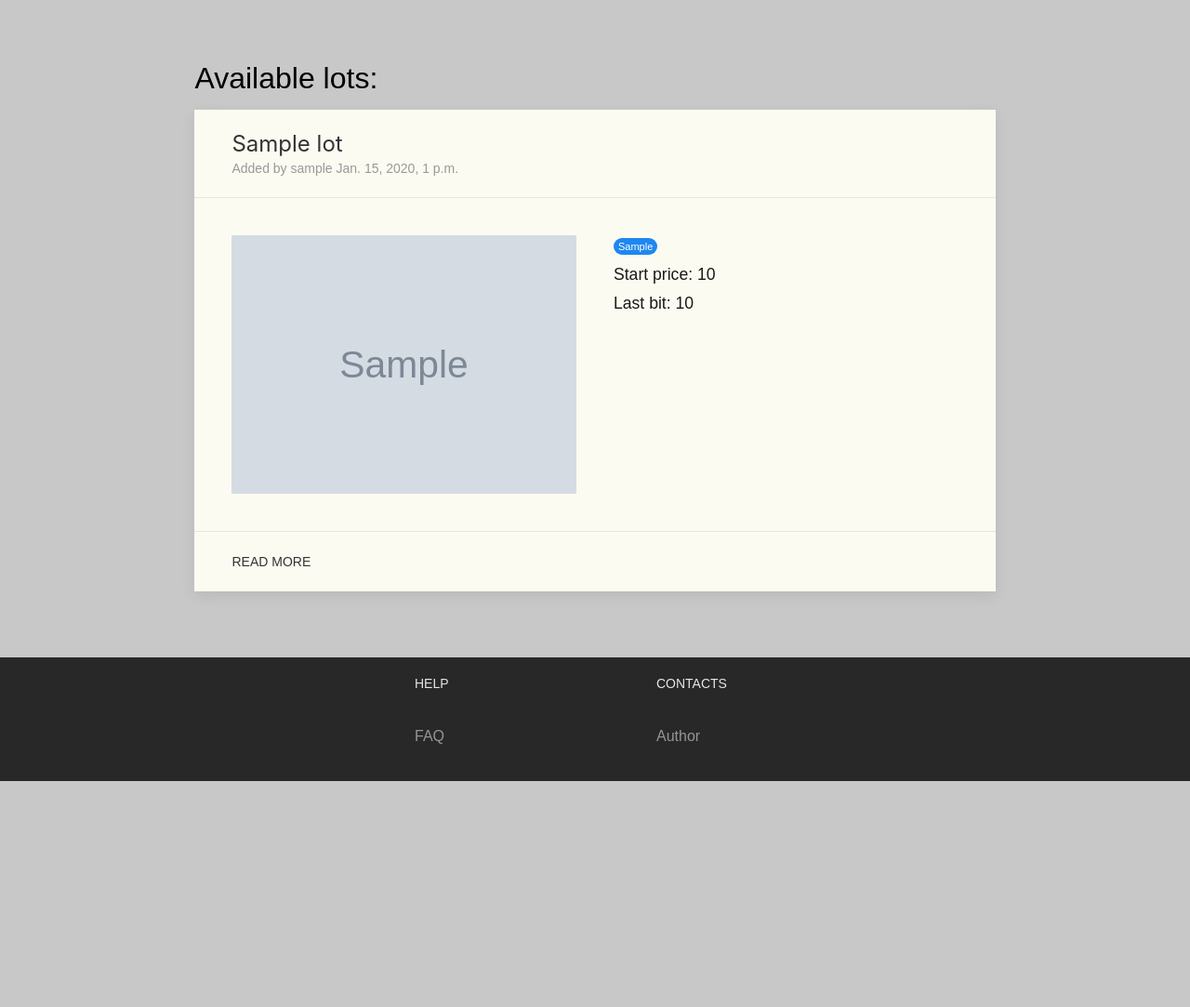
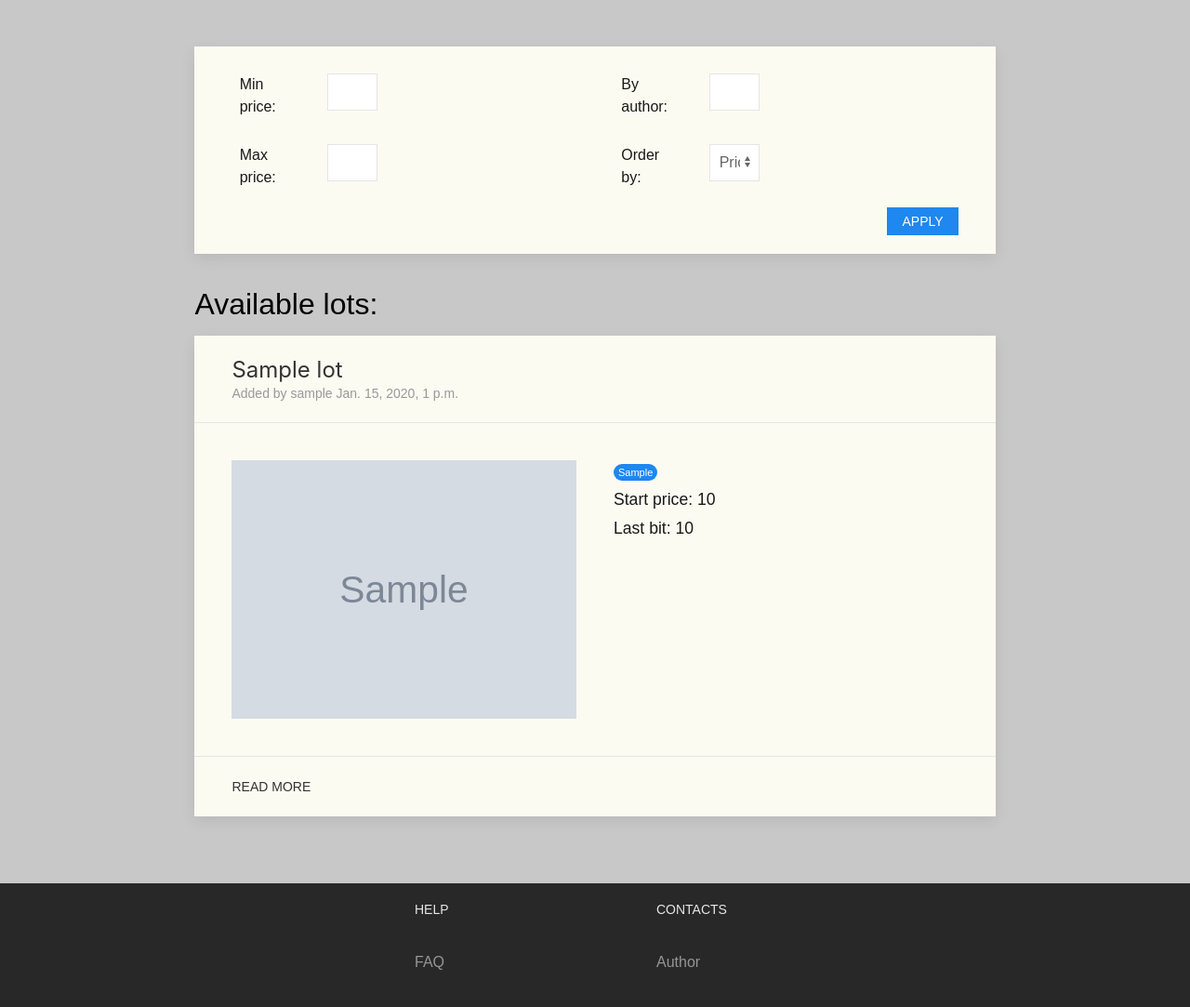
Before and after one commit to Gliger13/auction_site, a Django app: page /lots/page/1 in a window 1280 px wide. Shown: the part 80-1163 px from the top of the page at 93% size. Before the commit the page ends 920 px from the top, so only its background shows below. Run offline with Django 3.2, Linux system fonts and the light colour scheme; tables that the repository leaves empty hold one stand-in row (values such as "Sample post"); grey boxes marked "Sample" are stand-in pictures; some libraries are stand-ins or nearby versions.

Commit message:
Lots: add filter and order of lots

```diff
--- a/auction/auction/settings.py
+++ b/auction/auction/settings.py
@@ -41,6 +41,7 @@ INSTALLED_APPS = [
     'users.apps.UsersConfig',
     'lots.apps.LotsConfig',
     'django_cron',
+    'django_filters',
 ]
 
 MIDDLEWARE = [
--- a/auction/lots/forms.py
+++ b/auction/lots/forms.py
@@ -53,6 +53,7 @@ class LotsForm(forms.ModelForm):
         return super(LotsForm, self).is_valid()
 
     def save(self, commit=True):
+        self.instance.current_price = self.cleaned_data.get('base_price')
         return super().save(commit)
 
 
@@ -85,3 +86,51 @@ class SetBitForm(forms.ModelForm):
             lot.current_price = int(self.data['set_price'])
             lot.save()
             return True
+
+
+class FilterForm(forms.Form):
+    def __init__(self, *args, **kwargs):
+        super(FilterForm, self).__init__(*args, **kwargs)
+        for visible in self.visible_fields():
+            if type(visible.field.widget) == forms.Select:
+                visible.field.widget.attrs['class'] = 'uk-select'
+            else:
+                visible.field.widget.attrs['class'] = 'uk-input'
+
+    CHOICES = [
+        ('price_lth', 'Price: Low to High'),
+        ('price_htl', 'Price: High to Low'),
+        ('created_lth', 'Created: High to Low'),
+        ('created_htl', 'Created: Low to High'),
+        ('time_left_lth', 'Time left: High to Low'),
+        ('time_left_htl', 'Time left: Low to High'),
+    ]
+
+    min_price = forms.IntegerField(
+        widget=forms.NumberInput,
+        required=False,
+    )
+
+    max_price = forms.IntegerField(
+        widget=forms.NumberInput,
+        required=False,
+    )
+
+    by_author = forms.CharField(
+        widget=forms.TextInput,
+        required=False,
+    )
+
+    order_by = forms.ChoiceField(
+        choices=CHOICES,
+        widget=forms.Select,
+        required=False,
+    )
+
+    class Meta:
+        fields = [
+            'min_price',
+            'max_price',
+            'by_author',
+            'order_by',
+        ]
--- a/auction/lots/models.py
+++ b/auction/lots/models.py
@@ -27,8 +27,11 @@ class Lot(models.Model):
 
     @property
     def tags_list(self):
-        print(str(self.tags).split(';'))
         return str(self.tags).split(';')
+
+    @property
+    def price(self):
+        return self.base_price if self.base_price > self.current_price else self.current_price
 
 
 class ImageTags(models.Model):
--- a/auction/lots/views.py
+++ b/auction/lots/views.py
@@ -6,7 +6,8 @@ from django.utils import timezone
 
 from auction import settings
 from lots import tags_of_images
-from lots.forms import LotsForm, SetBitForm
+from lots.forms import LotsForm, SetBitForm, FilterForm
+from lots.lots_filter import LotsFilter
 from lots.models import Lot, Bet
 
 
@@ -41,16 +42,33 @@ def create(request):
 
 def page(request, num):
     if request.method == 'GET':
-        lots_list = Lot.objects.all()
-
-        paginator = Paginator(lots_list, settings.PAGINATOR_MAX_PAGES, orphans=2)
-        page_number = num
-        page_obj = paginator.get_page(page_number)
+        form = FilterForm()
+        lots = Lot.objects.all()
+        paginator = Paginator(lots, settings.PAGINATOR_MAX_PAGES, orphans=2)
+        page_obj = paginator.get_page(num)
         return render(
             request,
             'lots/page.html',
             context={
-                'lots': page_obj
+                'lots': page_obj,
+                'form': form,
+            }
+        )
+    if request.method == 'POST':
+        form = FilterForm(request.POST)
+        form.is_valid()
+
+        lots_filter = LotsFilter(form)
+        lots = lots_filter.filtered_lots()
+        paginator = Paginator(lots, settings.PAGINATOR_MAX_PAGES, orphans=2)
+        page_obj = paginator.get_page(num)
+
+        return render(
+            request,
+            'lots/page.html',
+            context={
+                'lots': page_obj,
+                'form': form,
             }
         )
 
--- a/auction/static/css/lots/page.css
+++ b/auction/static/css/lots/page.css
@@ -52,3 +52,23 @@
     margin-left: auto;
     margin-right: auto;
 }
+
+.filter {
+    padding-top: 20px;
+    padding-bottom: 20px;
+    padding-right: 40px;
+    padding-left: 40px;
+    color: rgb(25, 25, 25);
+}
+
+.field_label {
+    display: inline-block
+}
+
+.filter_button {
+    text-align: right;
+}
+
+.field_wrapper {
+    margin: 5%;
+}
--- a/auction/templates/lots/page.html
+++ b/auction/templates/lots/page.html
@@ -16,6 +16,53 @@
 {% block app %}
 
 <div class="page">
+    {% if lots %}
+    <div class="lot_wrapper">
+         <div class="uk-card uk-card-default uk-width-1-1@m">
+            <div class="lot_card filter">
+
+                <form class="uk-form" method="post" action="/lots/page/{{ lots.number }}">
+
+                    {% csrf_token %}
+                    <div class="uk-column-1-2">
+
+                        {% for field in form %}
+
+                            <div class="uk-column-1-2">
+                                <div class="field_wrapper">
+                                    <div class="uk-column-1-2">
+                                        <p class="field_label">{{ field.label_tag }}</p>
+                                        <div>
+                                            {{ field }}
+                                            {{ field.errors }}
+                                        </div>
+                                    </div>
+                                </div>
+                             </div>
+
+                        {% endfor %}
+                        {{ form.non_field_errors }}
+                    </div>
+
+                    <div class="filter_button">
+                        {% block submit %}
+                            <button
+                                    type="submit"
+                                    class="uk-button uk-button-primary uk-button-small"
+                            >
+                                Apply
+                            </button>
+                        {% endblock %}
+                    </div>
+
+                </form>
+
+            </div>
+         </div>
+    </div>
+
+    {% endif %}
+
     {% if not lots %}
 
     <div class="lots_title">
```
Also changed, not shown: auction/lots/lots_filter.py (added, +55 -0 lines), auction/lots/migrations/0010_auto_20200602_2322.py (added).
